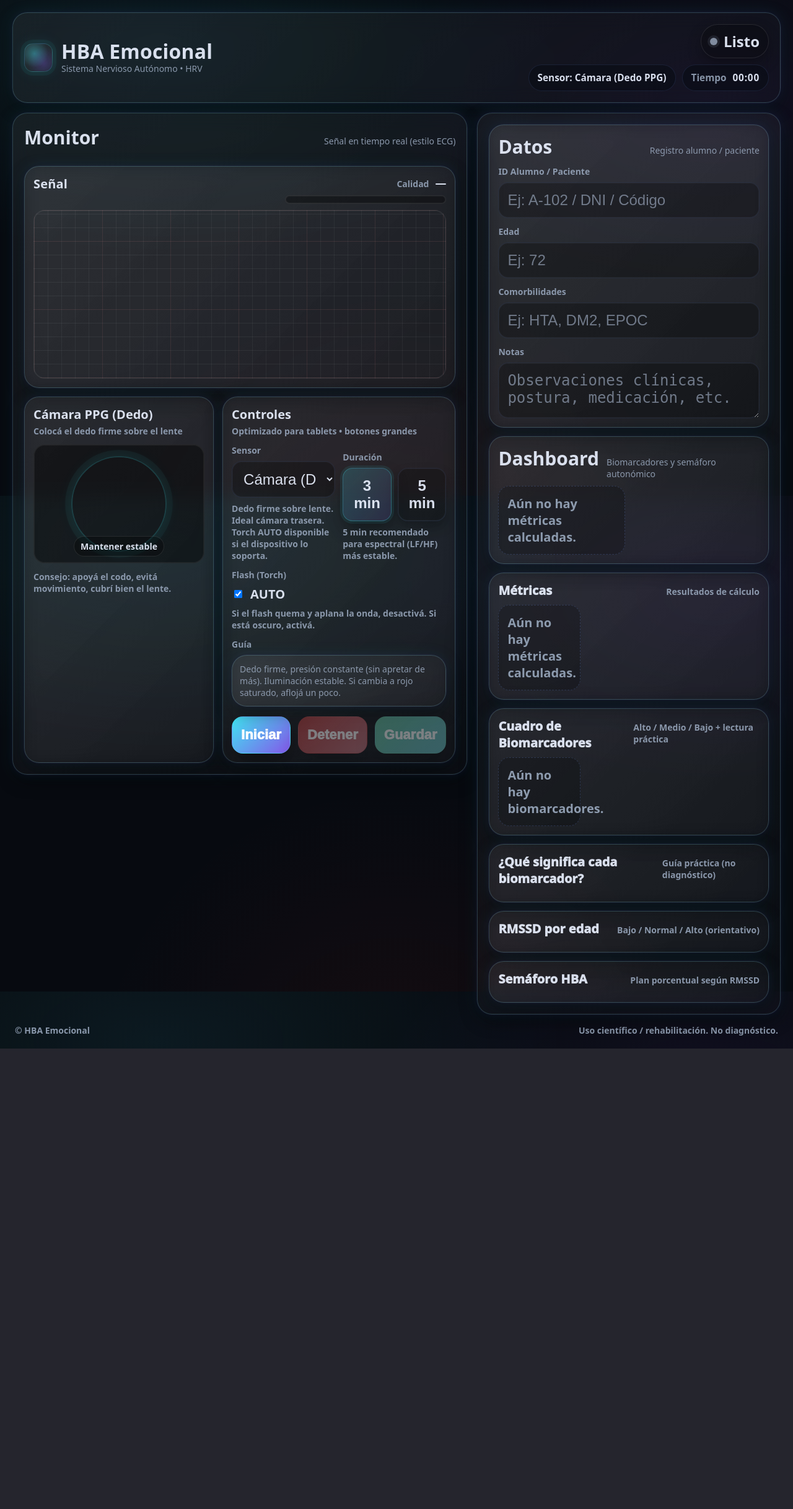
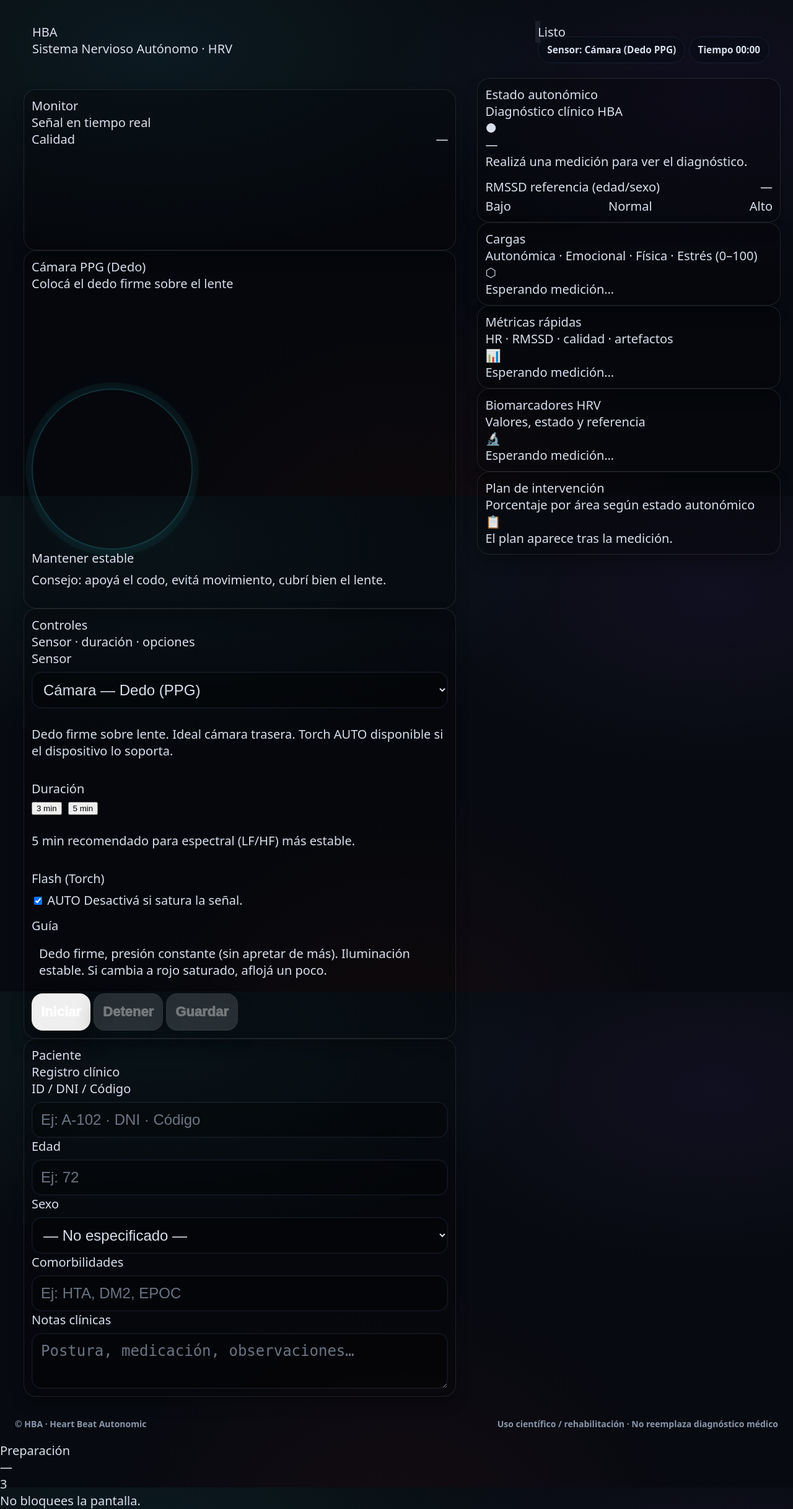
Before and after one commit to hbaemocional-code/hba-emocional, a Flask app: page / in a window 1280 px wide. Shown: the whole page at 62% size. Before the commit the page ends 1692 px from the top, so only its background shows below. Run offline with Flask 3, Linux system fonts and the light colour scheme; a map, chart or similar area stays blank.

Commit message:
Update index.html for HBA branding and structure

```diff
--- a/templates/index.html
+++ b/templates/index.html
@@ -1,274 +1,327 @@
 <!doctype html>
 <html lang="es">
 <head>
-  <meta charset="utf-8" />
-  <meta name="viewport" content="width=device-width,initial-scale=1" />
-  <title>HBA Emocional</title>
-
-  <link rel="stylesheet" href="/static/css/style.css" />
-  <script src="https://cdn.jsdelivr.net/npm/chart.js"></script>
+  <meta charset="utf-8"/>
+  <meta name="viewport" content="width=device-width,initial-scale=1"/>
+  <title>HBA — Análisis Autonómico</title>
+  <link rel="stylesheet" href="/static/css/style.css"/>
+  <script src="https://cdn.jsdelivr.net/npm/chart.js@4.4.0/dist/chart.umd.min.js"></script>
 </head>
 
 <body>
 <div class="app">
-    <!-- TOPBAR -->
-    <header class="topbar glass neon">
+
+  <!-- ── TOPBAR ── -->
+  <header class="topbar">
     <div class="brand">
-        <div class="logoPulse"></div>
+      <div class="brand-logo">
+        <svg viewBox="0 0 24 24"><polyline points="2 12 6 4 10 16 14 8 18 14 22 12"/></svg>
+      </div>
       <div>
-          <div class="brandTitle">HBA Emocional</div>
-          <div class="brandSub">Sistema Nervioso Autónomo • HRV</div>
+        <div class="brand-title">HBA</div>
+        <div class="brand-sub">Sistema Nervioso Autónomo · HRV</div>
       </div>
     </div>
 
-      <div class="statusArea">
-        <div class="statusPill" id="statusPill">
-          <span class="statusDot" id="statusDot"></span>
-          <span class="statusText" id="statusText">Listo</span>
+    <div class="topbar-right">
+      <div class="status-pill">
+        <span class="status-dot" id="statusDot"></span>
+        <span id="statusText">Listo</span>
       </div>
-
-        <div class="chipRow">
-          <span class="chip" id="chipSensor">Sensor: Cámara (PPG)</span>
-          <span class="chip chipTimer">
-            <span class="chipLabel">Tiempo</span>
-            <span class="chipValue" id="chipTimer">00:00</span>
+      <span class="chip" id="chipSensor">Cámara PPG</span>
+      <span class="chip chip-timer">
+        <span>Tiempo</span>
+        <span class="chip-val" id="chipTimer">00:00</span>
       </span>
-        </div>
     </div>
   </header>
 
-    <!-- LAYOUT -->
+  <!-- ── LAYOUT PRINCIPAL ── -->
   <main class="layout">
-      <!-- LEFT: LIVE -->
-      <section class="panel panelLive glass neon">
-        <div class="panelHeader">
-          <h2 class="panelTitle">Monitor</h2>
-          <div class="panelHint">Señal en tiempo real (estilo ECG)</div>
+
+    <!-- ── PANEL IZQUIERDO: monitor + controles ── -->
+    <section class="panel">
+
+      <!-- Señal en vivo -->
+      <div class="card">
+        <div class="card-header">
+          <div>
+            <div class="card-title">Monitor</div>
+            <div class="card-sub">Señal en tiempo real</div>
           </div>
-
-        <!-- CHART -->
-        <div class="chartCard glass neon">
-          <div class="chartHeader">
-            <div>
-              <div class="chartTitle">Señal</div>
-              <div class="panelHint" id="freqHint"></div>
+          <div style="min-width:120px">
+            <div style="display:flex;justify-content:space-between;margin-bottom:3px">
+              <span class="quality-label">Calidad</span>
+              <span class="quality-text" id="qualityText">—</span>
             </div>
-
-            <div class="qualityWrap">
-              <div class="qualityMeta">
-                <div class="qualityLabel">Calidad</div>
-                <div class="qualityText" id="qualityText">—</div>
+            <div class="quality-track">
+              <div class="quality-fill" id="qualityFill"></div>
             </div>
-              <div class="qualityBar">
-                <div class="qualityFill" id="qualityFill"></div>
+          </div>
+        </div>
+        <div class="card-body">
+          <div id="freqWarning" class="freq-warning"></div>
+          <div class="signal-wrap">
+            <canvas id="signalChart" class="signal-canvas"></canvas>
           </div>
         </div>
       </div>
 
-          <div class="chartBody ecgGrid">
-            <canvas id="signalChart" class="signalChart"></canvas>
+      <!-- Cámara -->
+      <div class="card" id="cameraCard">
+        <div class="card-header">
+          <div>
+            <div class="card-title" id="mediaTitle">Cámara PPG</div>
+            <div class="card-sub" id="mediaSub">Colocá el dedo sobre el lente</div>
+          </div>
+        </div>
+        <div class="card-body">
+          <div class="video-frame">
+            <video id="video" class="video-el" playsinline autoplay muted></video>
+            <canvas id="frameCanvas" class="frame-canvas"></canvas>
+            <div class="video-overlay">
+              <div class="reticle"></div>
+              <div class="reticle-text" id="reticleText">Mantener estable</div>
+            </div>
+          </div>
+          <p class="hint-text" id="mediaNote" style="margin-top:8px">Consejo: apoyá el codo, evitá movimiento, cubrí bien el lente.</p>
         </div>
       </div>
 
-        <!-- CAMERA CARD -->
-        <div class="mediaRow">
-          <div class="mediaCard glass neon">
-            <div class="mediaHeader">
-              <div class="mediaTitle" id="mediaTitle">Cámara PPG</div>
-              <div class="mediaSub" id="mediaSub">Colocá el dedo firme sobre el lente</div>
+      <!-- Controles -->
+      <div class="card">
+        <div class="card-header">
+          <div>
+            <div class="card-title">Controles</div>
+            <div class="card-sub">Sensor · duración · opciones</div>
+          </div>
+        </div>
+        <div class="card-body" style="display:flex;flex-direction:column;gap:14px">
+
+          <!-- Sensor -->
+          <div class="field">
+            <label class="field-label" for="sensorType">Sensor</label>
+            <select id="sensorType" class="select">
+              <option value="camera_ppg">Cámara — Dedo (PPG)</option>
+              <option value="face_rppg">Cámara — Rostro (rPPG · 1 min)</option>
+              <option value="vibration_scg">Vibración — Acelerómetro (SCG · 1 min)</option>
+              <option value="polar_h10">Polar H10 (BLE)</option>
+              <option value="rr_upload">Importar RR — Archivo CSV/JSON</option>
+            </select>
+            <p class="hint-text" id="sensorHint">Polar H10 requiere Web Bluetooth (Chrome/Edge) y HTTPS.</p>
           </div>
 
-            <div class="videoFrame">
-              <video id="video" class="video" playsinline autoplay muted></video>
-              <canvas id="frameCanvas" class="frameCanvas"></canvas>
-              <div class="videoOverlay">
-                <div class="reticle"></div>
-                <div class="reticleText" id="reticleText">Mantener estable</div>
+          <!-- Duración -->
+          <div class="field">
+            <label class="field-label">Duración</label>
+            <div class="segmented">
+              <button class="seg-btn" data-min="1" id="dur1" style="display:none">1 min</button>
+              <button class="seg-btn active" data-min="3" id="dur3">3 min</button>
+              <button class="seg-btn" data-min="5" id="dur5">5 min</button>
+            </div>
+            <p class="hint-text" id="durHint">5 min: espectral (LF/HF) más estable.</p>
+          </div>
+
+          <!-- Torch -->
+          <div class="field" id="torchField">
+            <label class="field-label">Flash (Torch)</label>
+            <div class="torch-row">
+              <label class="toggle-switch">
+                <input type="checkbox" id="torchToggle" checked>
+                <span class="toggle-track"></span>
+                <span class="toggle-thumb"></span>
+              </label>
+              <span id="torchLabel">AUTO</span>
+              <span class="hint-text">Desactivá si satura la señal.</span>
             </div>
           </div>
 
-            <div class="tinyNote" id="mediaNote">Consejo: apoyá el codo, evitá movimiento, cubrí bien el lente.</div>
-          </div>
-
-          <!-- CONTROLS -->
-          <div class="controlsCard glass neon">
-            <div class="controlsHeader">
-              <div class="controlsTitle">Controles</div>
-              <div class="controlsSub">Optimizado para tablets • botones grandes</div>
-            </div>
-
-            <div class="formGrid">
+          <!-- Guía contextual -->
           <div class="field">
-                <div class="fieldLabel">Sensor</div>
-                <select id="sensorType" class="select">
-                  <option value="camera_ppg">Cámara (Dedo PPG)</option>
-                  <option value="face_rppg">Cámara (Rostro rPPG • 1 min)</option>
-                  <option value="vibration_scg">Vibración (Acelerómetro SCG • 1 min)</option>
-                  <option value="polar_h10">Polar H10 (BLE)</option>
-                  <option value="rr_upload">RR por Archivo (CSV/JSON)</option>
-                </select>
-                <div class="tinyNote" id="sensorHint">
-                  Polar H10 requiere Web Bluetooth (Chrome/Edge) y HTTPS o localhost.
+            <div class="field-label">Guía</div>
+            <div style="background:var(--surface-2);border:1px solid var(--border);border-radius:var(--radius-sm);padding:10px 12px">
+              <p class="hint-text" id="guideText" style="margin:0">Elegí un sensor y presioná Iniciar.</p>
             </div>
           </div>
 
-              <div class="field">
-                <div class="fieldLabel">Duración</div>
-                <div class="segmented">
-                  <button class="segBtn" data-min="1" id="dur1" style="display:none;">1 min</button>
-                  <button class="segBtn active" data-min="3" id="dur3">3 min</button>
-                  <button class="segBtn" data-min="5" id="dur5">5 min</button>
-                </div>
-                <div class="tinyNote" id="durHint">5 min recomendado para espectral (LF/HF) más estable.</div>
+          <!-- RR upload -->
+          <div class="field" id="rrUploadField" style="display:none">
+            <label class="field-label">Archivo RR</label>
+            <label class="file-upload-area">
+              <input type="file" id="rrFile" accept=".csv,.json">
+              <span id="rrFileLabel">Hacer clic o arrastrar archivo CSV / JSON</span>
+            </label>
+            <p class="hint-text">CSV: columna RR en ms. JSON: {"rri_ms":[...]} o [...]</p>
           </div>
 
-              <div class="field" id="torchField" style="grid-column: 1 / -1;">
-                <div class="fieldLabel">Flash (Torch)</div>
-                <label style="display:flex; align-items:center; gap:10px; font-weight:900;">
-                  <input id="torchToggle" type="checkbox" checked />
-                  <span id="torchLabel">AUTO</span>
-                </label>
-                <div class="tinyNote">Si el flash quema y aplana la onda, desactivá. Si está oscuro, activá.</div>
+          <!-- Acciones -->
+          <div class="action-row">
+            <button class="btn btn-primary" id="btnStart">Iniciar</button>
+            <button class="btn btn-danger" id="btnStop" disabled>Detener</button>
+            <button class="btn btn-accent" id="btnSave" disabled>Guardar</button>
           </div>
-
-              <!-- RR upload -->
-              <div class="field" id="rrUploadField" style="grid-column: 1 / -1; display:none;">
-                <div class="fieldLabel">Cargar RR (CSV/JSON)</div>
-                <input id="rrFile" class="input" type="file" accept=".csv,.json,application/json,text/csv" />
-                <div class="tinyNote" id="rrUploadHint">
-                  CSV: una columna con RR en ms (o segundos). JSON: {"rri_ms":[...]} o [..].
         </div>
       </div>
 
-              <!-- Guía -->
-              <div class="field" id="guideField" style="grid-column: 1 / -1;">
-                <div class="fieldLabel">Guía</div>
-                <div class="glass neon" style="padding:12px;">
-                  <div id="guideText" class="panelHint" style="margin:0;">
-                    Elegí un sensor y presioná Iniciar.
+      <!-- Datos del paciente -->
+      <div class="card">
+        <div class="card-header">
+          <div>
+            <div class="card-title">Paciente</div>
+            <div class="card-sub">Registro clínico</div>
+          </div>
+        </div>
+        <div class="card-body">
+          <div class="form-grid">
+            <div class="field field-full">
+              <label class="field-label" for="patientId">ID / DNI / Código</label>
+              <input id="patientId" class="input" type="text" placeholder="Ej: A-102 · DNI · Código"/>
+            </div>
+            <div class="field">
+              <label class="field-label" for="age">Edad</label>
+              <input id="age" class="input" type="number" min="0" max="120" placeholder="Ej: 72"/>
+            </div>
+            <div class="field">
+              <label class="field-label" for="sex">Sexo</label>
+              <select id="sex" class="select">
+                <option value="">— No especificado —</option>
+                <option value="M">Masculino</option>
+                <option value="F">Femenino</option>
+              </select>
+            </div>
+            <div class="field field-full">
+              <label class="field-label" for="comorbidities">Comorbilidades</label>
+              <input id="comorbidities" class="input" type="text" placeholder="Ej: HTA, DM2, EPOC"/>
+            </div>
+            <div class="field field-full">
+              <label class="field-label" for="notes">Notas clínicas</label>
+              <textarea id="notes" class="textarea" placeholder="Postura, medicación, observaciones…"></textarea>
             </div>
           </div>
         </div>
       </div>
 
-            <div class="actionRow">
-              <button class="btn btnPrimary" id="btnStart">Iniciar</button>
-              <button class="btn btnDanger" id="btnStop" disabled>Detener</button>
-              <button class="btn btnAccent" id="btnSave" disabled>Guardar</button>
+    </section>
+
+    <!-- ── PANEL DERECHO: dashboard ── -->
+    <div class="dash-panel">
+
+      <!-- Semáforo -->
+      <div class="card">
+        <div class="card-header">
+          <div>
+            <div class="card-title">Estado autonómico</div>
+            <div class="card-sub">Diagnóstico clínico HBA</div>
+          </div>
+        </div>
+        <div class="card-body">
+          <div id="semaphoreCard" class="semaphore-card funcional">
+            <div class="semaphore-icon" id="semaphoreIcon">●</div>
+            <div>
+              <div class="semaphore-label" id="semaphoreLabel">—</div>
+              <div class="semaphore-desc" id="semaphoreDesc">Realizá una medición para ver el diagnóstico.</div>
+            </div>
+          </div>
+
+          <!-- Norma RMSSD -->
+          <div style="margin-top:14px" id="normsSection" style="display:none">
+            <div style="display:flex;justify-content:space-between;font-size:var(--fs-xs);color:var(--text-muted);margin-bottom:4px">
+              <span>RMSSD referencia (edad/sexo)</span>
+              <span id="normsRange">—</span>
+            </div>
+            <div class="norms-bar">
+              <div class="norms-marker" id="normsMarker" style="left:50%"></div>
+            </div>
+            <div style="display:flex;justify-content:space-between;font-size:var(--fs-xs);color:var(--text-muted)">
+              <span>Bajo</span><span>Normal</span><span>Alto</span>
             </div>
           </div>
         </div>
-      </section>
-
-      <!-- RIGHT: DATA + DASH -->
-      <section class="panel panelDash glass neon">
-        <!-- DATA -->
-        <div class="glass neon" style="padding:14px;">
-          <div class="panelHeader" style="margin-bottom:10px;">
-            <h2 class="panelTitle">Datos</h2>
-            <div class="panelHint">Registro alumno / paciente</div>
       </div>
 
-          <div class="field" style="margin-bottom:12px;">
-            <div class="fieldLabel">ID Alumno / Paciente</div>
-            <input id="studentId" class="input" type="text" placeholder="Ej: A-102 / DNI / Código" />
+      <!-- Cargas diferenciadas -->
+      <div class="card">
+        <div class="card-header">
+          <div class="card-title">Cargas</div>
+          <div class="card-sub">Autonómica · Emocional · Física · Estrés (0–100)</div>
         </div>
-
-          <div class="field" style="margin-bottom:12px;">
-            <div class="fieldLabel">Edad</div>
-            <input id="age" class="input" type="number" min="0" placeholder="Ej: 72" />
+        <div class="card-body">
+          <div class="cargas-grid" id="cargasGrid">
+            <div class="empty-state" style="grid-column:1/-1">
+              <div class="empty-state-icon">⬡</div>
+              Esperando medición…
             </div>
-
-          <div class="field" style="margin-bottom:12px;">
-            <div class="fieldLabel">Comorbilidades</div>
-            <input id="comorbidities" class="input" type="text" placeholder="Ej: HTA, DM2, EPOC" />
           </div>
-
-          <div class="field">
-            <div class="fieldLabel">Notas</div>
-            <textarea id="notes" class="textarea" placeholder="Observaciones clínicas, postura, medicación, etc."></textarea>
         </div>
       </div>
 
-        <!-- DASHBOARD (tiles) -->
-        <div class="glass neon" style="padding:14px;">
-          <div class="panelHeader" style="margin-bottom:10px;">
-            <h2 class="panelTitle">Dashboard</h2>
-            <div class="panelHint">Biomarcadores y semáforo autonómico</div>
+      <!-- Poincaré + métricas rápidas -->
+      <div class="card">
+        <div class="card-header">
+          <div class="card-title">Métricas rápidas</div>
+          <div class="card-sub">HR · RMSSD · calidad · artefactos</div>
         </div>
-
-          <div class="dashGrid" id="dashGrid">
-            <!-- JS llena -->
+        <div class="card-body">
+          <div class="metrics-grid" id="metricsGrid">
+            <div class="empty-state" style="grid-column:1/-1">
+              <div class="empty-state-icon">📊</div>
+              Esperando medición…
+            </div>
+          </div>
         </div>
       </div>
 
-        <!-- RESULTS (cards métricas crudas) -->
-        <div class="results glass neon">
-          <div class="resultsHeader">
-            <div class="resultsTitle">Métricas</div>
-            <div class="resultsSub">Resultados de cálculo</div>
+      <!-- Biomarcadores HRV completos -->
+      <div class="card">
+        <div class="card-header">
+          <div class="card-title">Biomarcadores HRV</div>
+          <div class="card-sub">Valores, estado y referencia</div>
         </div>
-          <div class="cards" id="cards"></div>
+        <div class="card-body" style="padding:0">
+          <div id="bioTableWrap">
+            <div class="empty-state">
+              <div class="empty-state-icon">🔬</div>
+              Esperando medición…
+            </div>
+          </div>
+        </div>
       </div>
 
-        <!-- NUEVO: Cuadro biomarcadores -->
-        <div class="results glass neon">
-          <div class="resultsHeader">
-            <div class="resultsTitle">Cuadro de Biomarcadores</div>
-            <div class="resultsSub">Alto / Medio / Bajo + lectura práctica</div>
+      <!-- Plan de intervención -->
+      <div class="card">
+        <div class="card-header">
+          <div class="card-title">Plan de intervención</div>
+          <div class="card-sub">Porcentaje por área según estado autonómico</div>
         </div>
-          <div class="cards" id="bioCards"></div>
+        <div class="card-body">
+          <div id="planList">
+            <div class="empty-state">
+              <div class="empty-state-icon">📋</div>
+              El plan aparece tras la medición.
+            </div>
+          </div>
+        </div>
       </div>
 
-        <!-- NUEVO: Significado -->
-        <div class="results glass neon">
-          <div class="resultsHeader">
-            <div class="resultsTitle">¿Qué significa cada biomarcador?</div>
-            <div class="resultsSub">Guía práctica (no diagnóstico)</div>
     </div>
-          <div class="cards" id="meaningCards"></div>
-        </div>
-
-        <!-- NUEVO: Normas RMSSD -->
-        <div class="results glass neon">
-          <div class="resultsHeader">
-            <div class="resultsTitle">RMSSD por edad</div>
-            <div class="resultsSub">Bajo / Normal / Alto (orientativo)</div>
-          </div>
-          <div class="cards" id="normsCards"></div>
-        </div>
-
-        <!-- NUEVO: Semáforo -->
-        <div class="results glass neon">
-          <div class="resultsHeader">
-            <div class="resultsTitle">Semáforo HBA</div>
-            <div class="resultsSub">Plan porcentual según RMSSD</div>
-          </div>
-          <div class="cards" id="semaforoCards"></div>
-        </div>
-
-      </section>
   </main>
 
   <footer class="footer">
-      <div>© HBA Emocional</div>
-      <div class="footer-hint">Uso científico / rehabilitación. No diagnóstico.</div>
+    <span>© HBA · Heart Beat Autonomic</span>
+    <span>Uso científico / rehabilitación · No reemplaza diagnóstico médico</span>
   </footer>
 </div>
 
-  <!-- Overlay countdown (sin CSS nuevo: inline) -->
-  <div id="countdownOverlay"
-       class="glass neon"
-       style="display:none; position:fixed; inset:0; z-index:9999; align-items:center; justify-content:center; padding:24px;">
-    <div class="glass neon" style="padding:22px; max-width:520px; width:min(92vw,520px); text-align:center;">
-      <div class="brandTitle" id="countdownTitle" style="margin-bottom:10px;">Preparación</div>
-      <div id="countdownText" class="panelHint" style="margin-bottom:16px;">—</div>
-      <div id="countdownNumber" style="font-size:64px; font-weight:900;">3</div>
-      <div class="tinyNote" id="countdownHint" style="margin-top:12px;">No bloquees la pantalla.</div>
+<!-- Countdown overlay -->
+<div id="countdownOverlay">
+  <div class="countdown-box">
+    <div class="countdown-title" id="countdownTitle">Preparación</div>
+    <div class="countdown-text" id="countdownText">—</div>
+    <div class="countdown-n" id="countdownN">3</div>
+    <div class="countdown-hint" id="countdownHint">No bloquees la pantalla.</div>
   </div>
 </div>
 
-  <!-- cache-buster -->
-  <script src="/static/js/main.js?v=6"></script>
+<script src="/static/js/main.js?v=2"></script>
 </body>
 </html>
```
Lines whose indentation alone changed are shown as unchanged.
